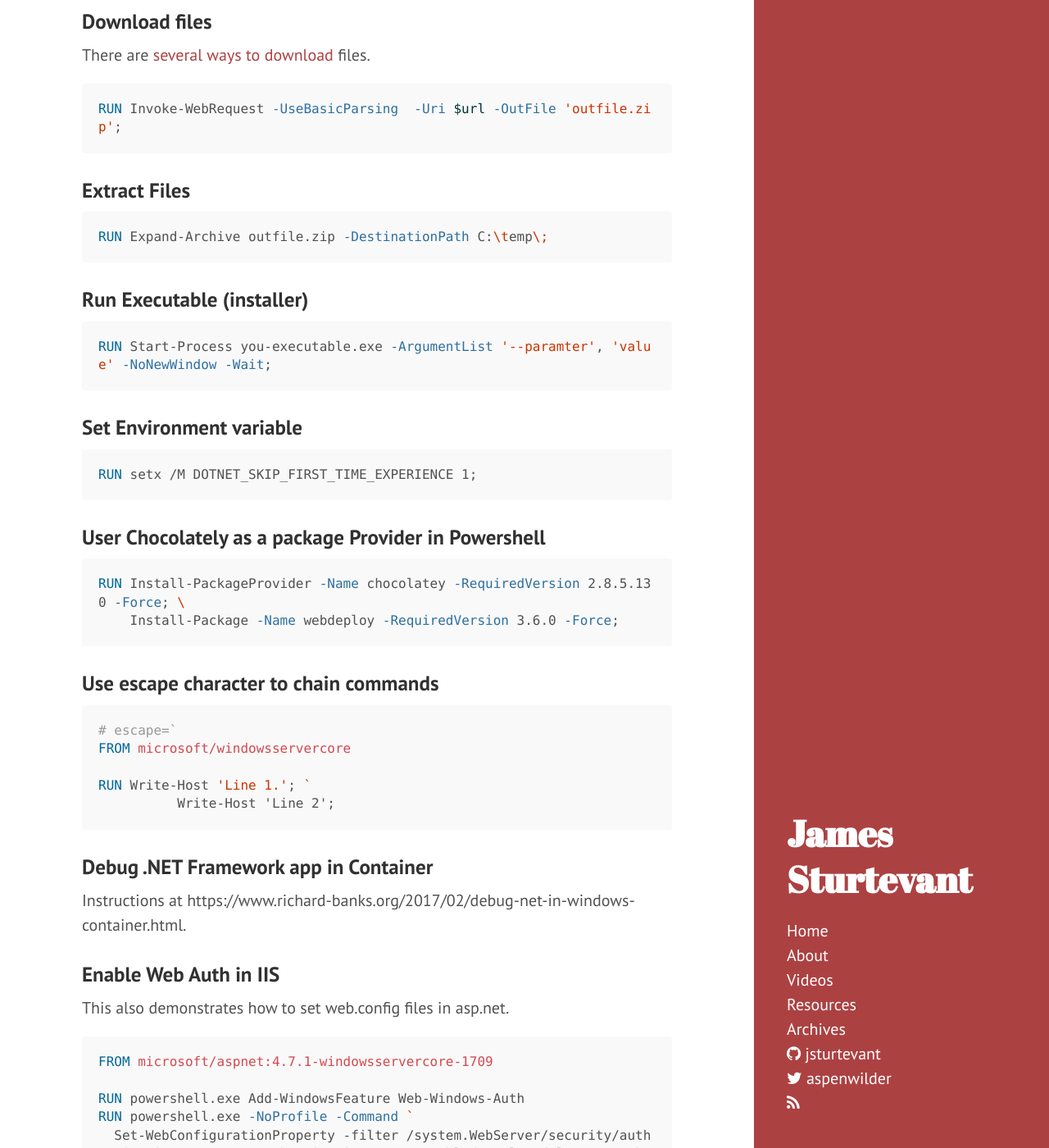
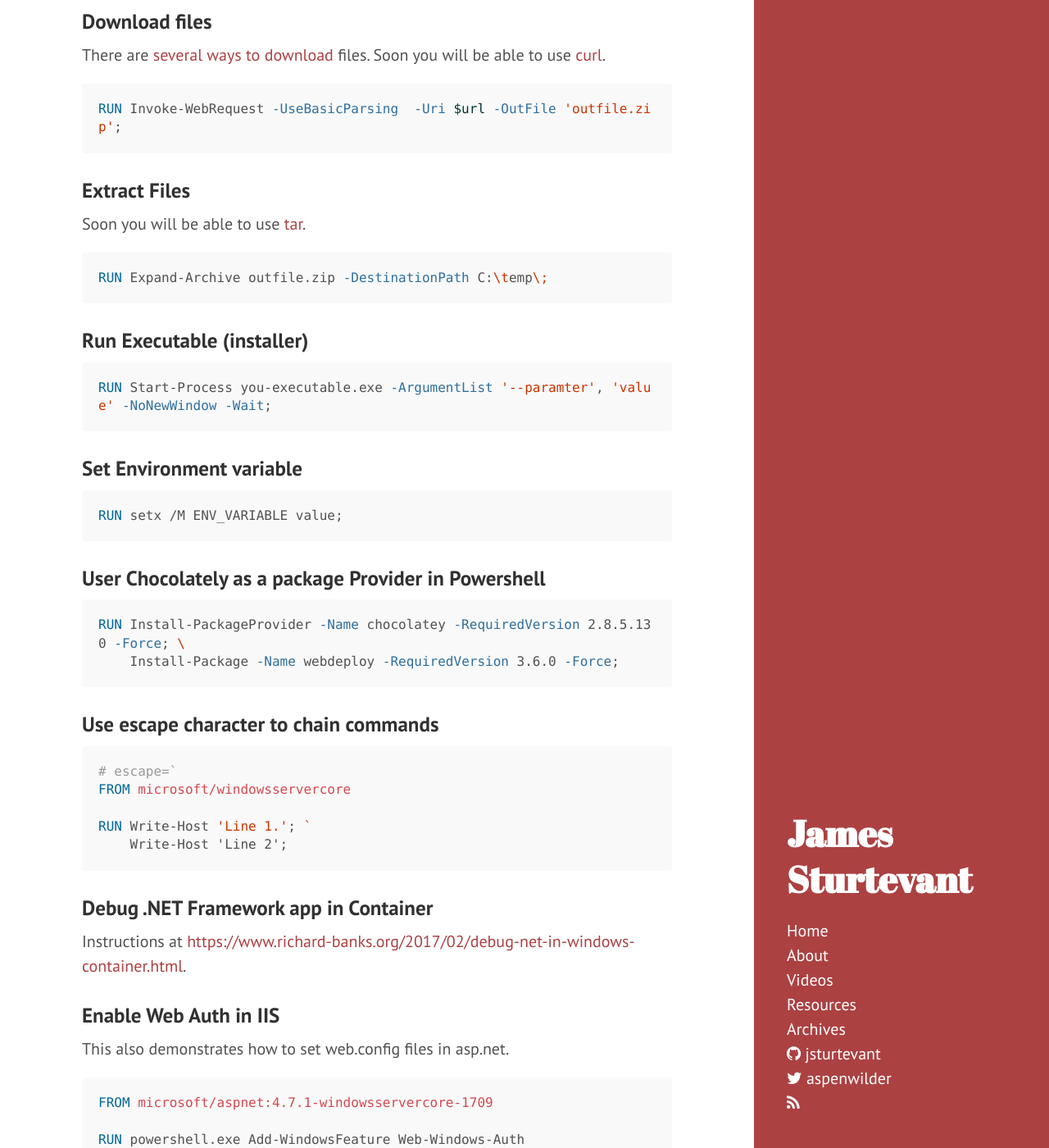
Before and after one commit to jsturtevant/jsturtevant.github.io, a Jekyll site: the page built from _posts/2018-03-07-Windows-Containers-Cheat-Sheet.md, in a window 1280 px wide and 1400 px high, scrolled down 2006 px. Shown: the whole window at 82% size. Built offline with Jekyll 4.4.1, drawn with Linux system fonts in a browser that asks for light colours; nearby versions of some CDN libraries; comment, search, counter and statistics services are not loaded.

Commit message:
few updates to content

````diff
--- a/_posts/2018-03-07-Windows-Containers-Cheat-Sheet.md
+++ b/_posts/2018-03-07-Windows-Containers-Cheat-Sheet.md
@@ -55,13 +55,14 @@ FROM microsoft/nanoserver:10.0.14393.1770
 There are also sorts of tricks and tips that you can use.  You should checkout [Stephan's](https://github.com/StefanScherer/dockerfiles-windows) and [Elton's](https://github.com/sixeyed/dockerfiles-windows) GitHub Repo's for great examples on how to containerize almost anything.
 
 ### Download files
-There are [several ways to download](https://blog.jourdant.me/post/3-ways-to-download-files-with-powershell) files.
+There are [several ways to download](https://blog.jourdant.me/post/3-ways-to-download-files-with-powershell) files. Soon you will be able to use [curl](https://blogs.technet.microsoft.com/virtualization/2017/12/19/tar-and-curl-come-to-windows/).
 
 ```dockerfile
 RUN Invoke-WebRequest -UseBasicParsing  -Uri $url -OutFile 'outfile.zip';
 ```
 
 ### Extract Files
+Soon you will be able to use [tar](https://blogs.technet.microsoft.com/virtualization/2017/12/19/tar-and-curl-come-to-windows/).
 
 ```dockerfile
 RUN Expand-Archive outfile.zip -DestinationPath C:\temp\;
@@ -76,7 +77,7 @@ RUN Start-Process you-executable.exe -ArgumentList '--paramter', 'value' -NoNewW
 ### Set Environment variable
 
 ```dockerfile
-RUN setx /M DOTNET_SKIP_FIRST_TIME_EXPERIENCE 1;
+RUN setx /M ENV_VARIABLE value;
 ```
 
 ### User Chocolately as a package Provider in Powershell
@@ -93,11 +94,11 @@ RUN Install-PackageProvider -Name chocolatey -RequiredVersion 2.8.5.130 -Force;
 FROM microsoft/windowsservercore
 
 RUN Write-Host 'Line 1.'; `
-	  Write-Host 'Line 2';
+    Write-Host 'Line 2';
 ```
 
 ### Debug .NET Framework app in Container
-Instructions at https://www.richard-banks.org/2017/02/debug-net-in-windows-container.html.
+Instructions at [https://www.richard-banks.org/2017/02/debug-net-in-windows-container.html](https://www.richard-banks.org/2017/02/debug-net-in-windows-container.html).
 
 ### Enable Web Auth in IIS
 This also demonstrates how to set web.config files in asp.net.
````
